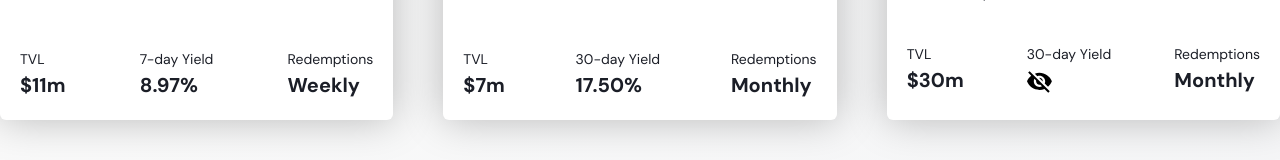
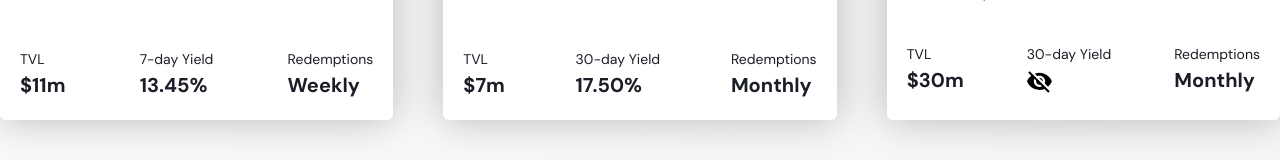
Before and after one commit to Idle-Labs/idle-pareto-landing, a Next.js app: page / in a window 1280 px wide. Shown: the part 636-796 px from the top of the page. Built offline with nearby package versions, Linux system fonts and the light colour scheme.

Commit message:
Update vaults

```diff
--- a/src/app/libs/vaults.ts
+++ b/src/app/libs/vaults.ts
@@ -39,7 +39,7 @@ export const VAULTS: Vault[] = [
     code: 'FAS_USDC',
     tvl: '$11m',
     yieldType: '7-day Yield',
-    yield: '8.97%',
+    yield: '13.45%',
     redemptions: 'Weekly',
     app: '//credit.idle.finance',
     type: 'credit',
```
